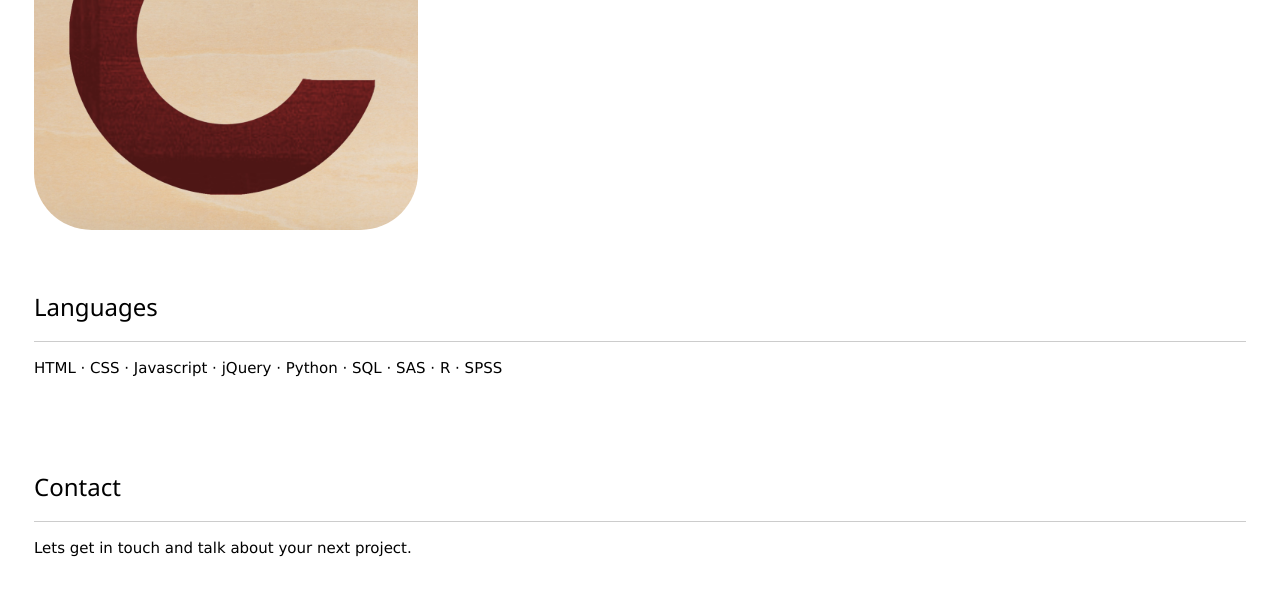
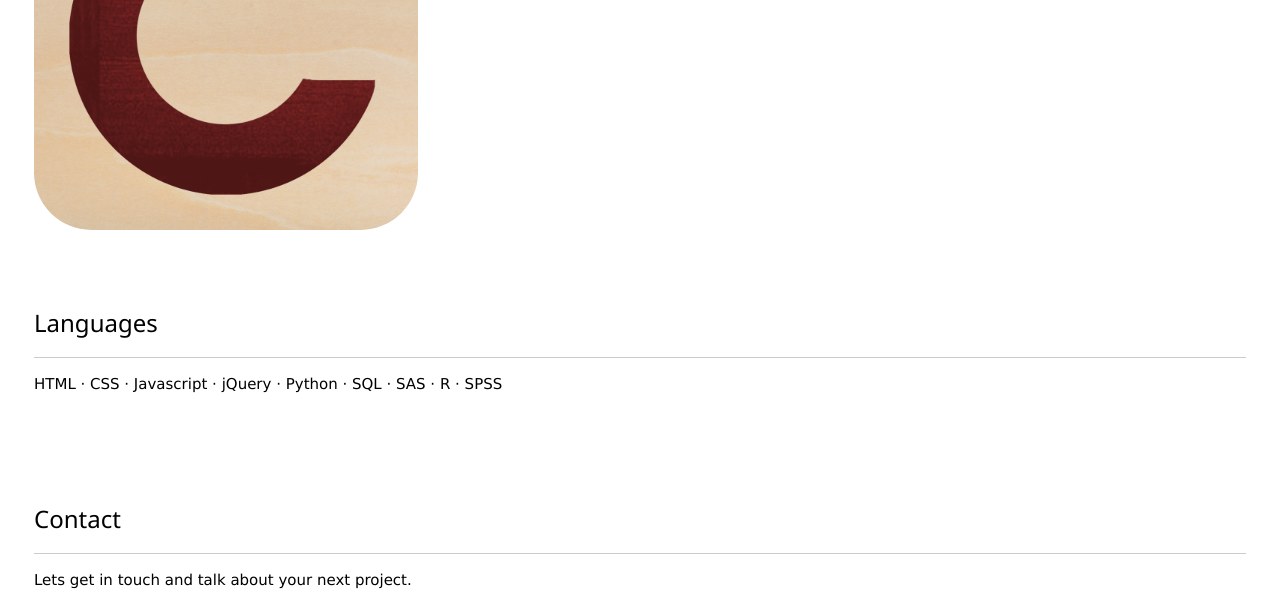
Before and after one commit to kimmychampagne/kimmychampagne.github.io, a plain HTML site: page index.html in a window 1280 px wide. Shown: the part 1385-1995 px from the top of the page. Drawn offline with Linux system fonts and the light colour scheme; some packages are replaced by stand-ins of ours.

Commit message:
Update index.html

```diff
--- a/index.html
+++ b/index.html
@@ -75,7 +75,7 @@
   </div>
 
   <!-- Languages -->
-  <div class="w3-container w3-padding-16" id="languages">
+  <div class="w3-container w3-padding-32" id="languages">
 
       <h3 class="w3-border-bottom w3-border-light-grey w3-padding-16">Languages</h3>
         <div class = "lang">
```
